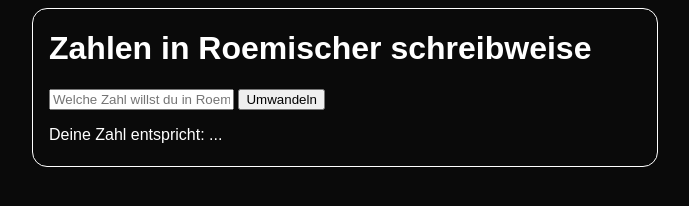
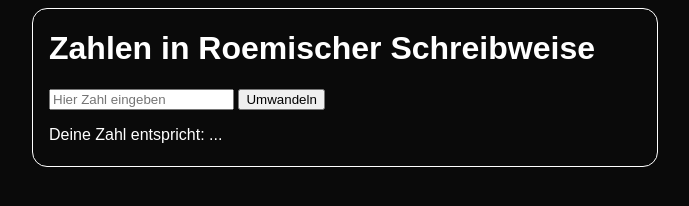
Before and after one commit to Strahlemann-lab/Selleries-Collection, a plain HTML site: page index.html in a window 1280 px wide. Shown: the whole page, without its empty margins (295-984 px from the left). Drawn offline with Linux system fonts and the light colour scheme.

Commit message:
Update index.html
Fixed Spelling and improved feeling for User.

```diff
--- a/index.html
+++ b/index.html
@@ -10,10 +10,10 @@
 
     <body>
         <div class="roem-überschrift">
-            <h1>Zahlen in Roemischer schreibweise</h1>
+            <h1>Zahlen in Roemischer Schreibweise</h1>
         </div>
         <div class="roem-input">
-            <input id="in" placeholder="Welche Zahl willst du in Roemischer Schreibweise">
+            <input id="in" placeholder="Hier Zahl eingeben">
             <button onclick="convert()">Umwandeln</button>
         </div>
         <div class="roem-warnung">
```
